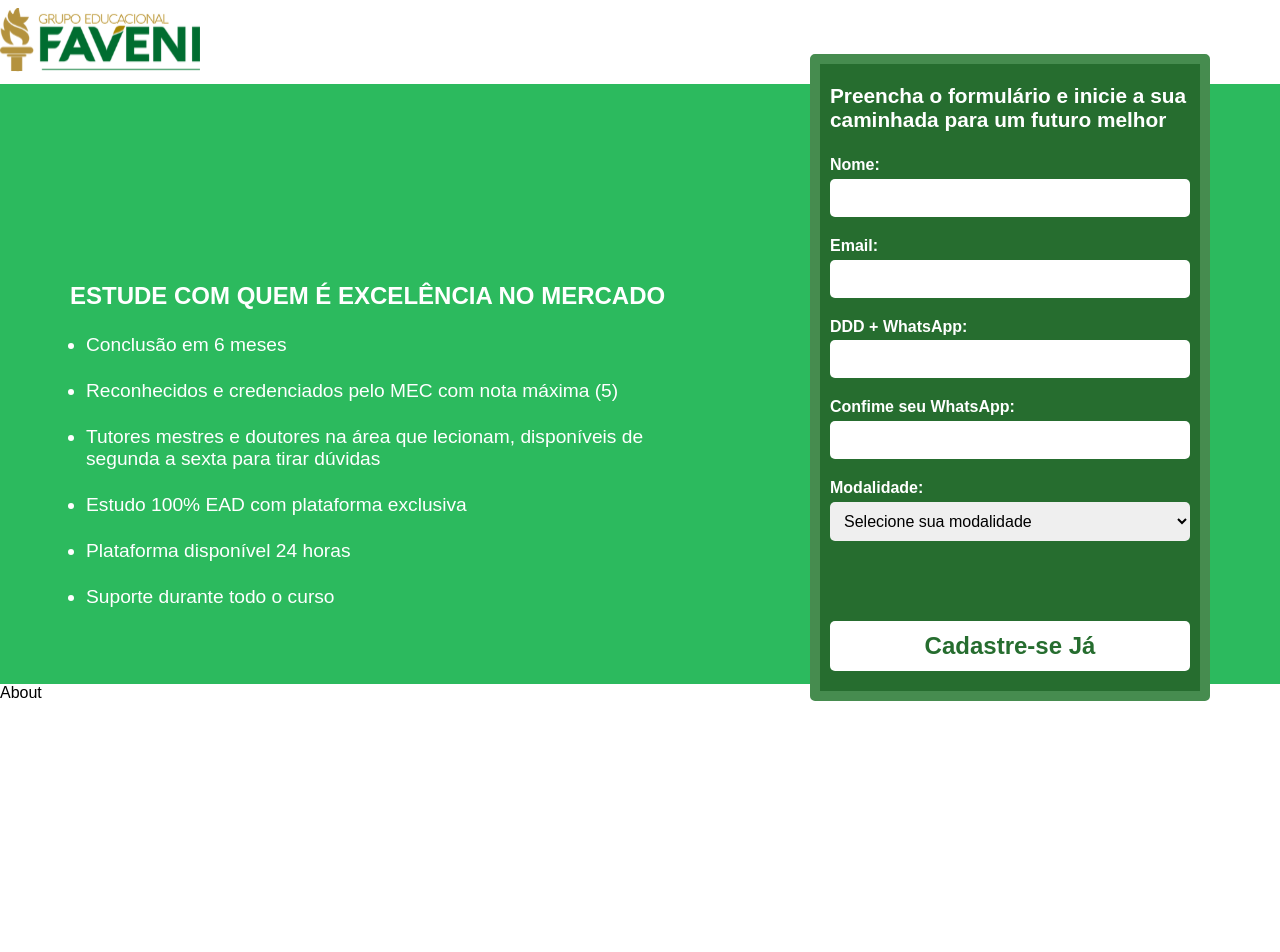
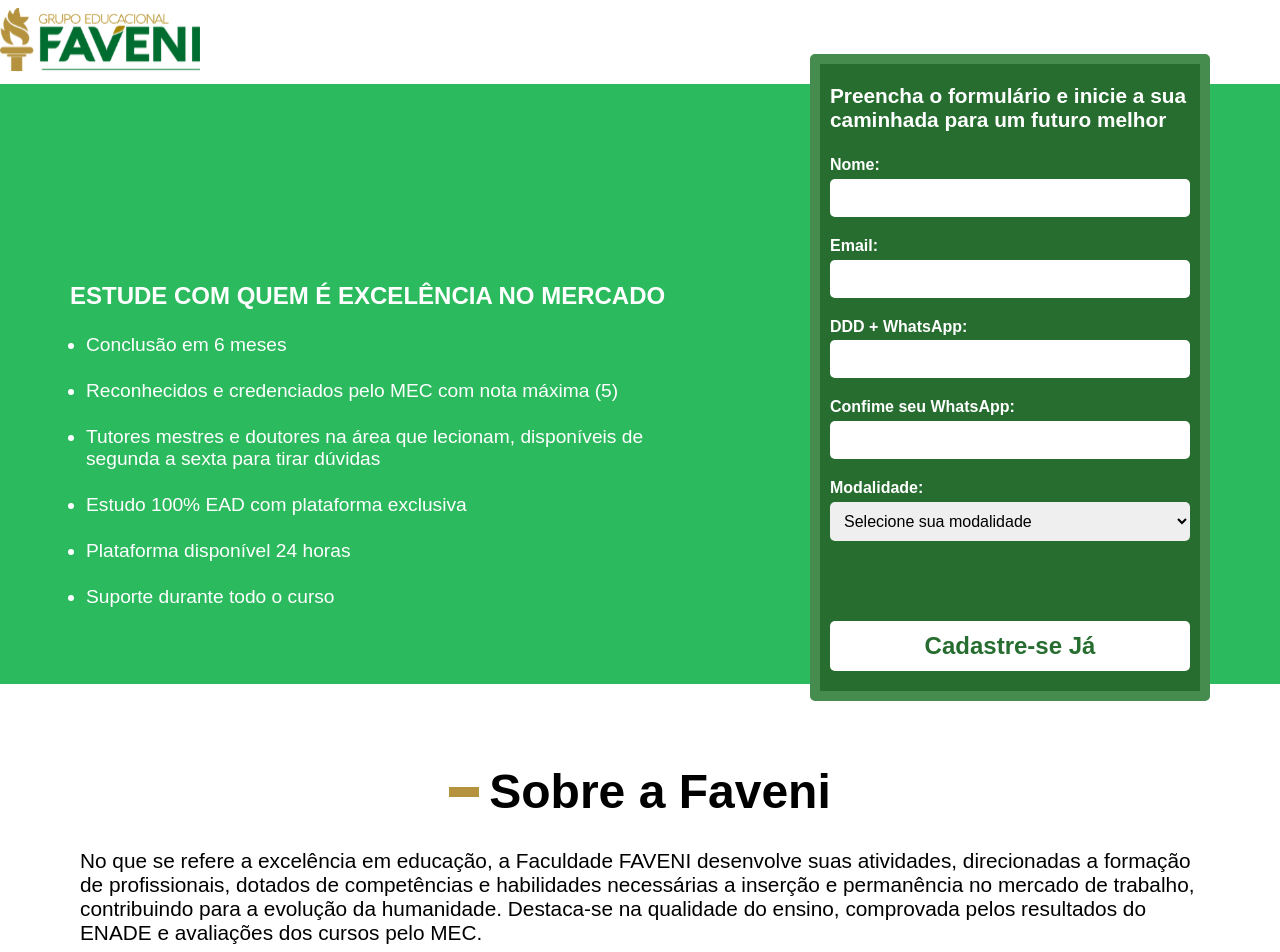
Before and after one commit to Felipe-FBarreto/Grupo-Faveni, a React (Vite) app: page / in a window 1280 px wide. Shown: the top 952 px of the page. Built offline with nearby package versions, Linux system fonts and the light colour scheme.

Commit message:
adicionado section About

```diff
--- a/src/App.tsx
+++ b/src/App.tsx
@@ -2,7 +2,7 @@
 import Form from './components/Form'
 import Header from './components/Header'
 import Info from './components/Info'
-import About from './components/Sobre'
+import About from './components/About'
 import  './GlobalStyles.css'
 function App() {
   return (
--- /dev/null
+++ b/src/components/About/index.tsx
@@ -0,0 +1,15 @@
+import React from 'react'
+import * as C from './styles'
+
+
+
+function About() {
+  return (
+    <C.Container>
+      <C.TitleAbout>Sobre a Faveni</C.TitleAbout>
+      <C.Paragraph>No que se refere a excelência em educação, a Faculdade FAVENI desenvolve suas atividades, direcionadas a formação de profissionais, dotados de competências e habilidades necessárias a inserção e permanência no mercado de trabalho, contribuindo para a evolução da humanidade. Destaca-se na qualidade do ensino, comprovada pelos resultados do ENADE e avaliações dos cursos pelo MEC.</C.Paragraph>
+    </C.Container>
+  )
+}
+
+export default About
--- /dev/null
+++ b/src/components/About/styles.ts
@@ -0,0 +1,30 @@
+import styled from "styled-components";
+
+export const Container = styled.div`
+/* text-align: center; */
+padding: 80px;
+
+`
+
+export const TitleAbout = styled.h1`
+  font-size: 3rem;
+  display: flex;
+  justify-content: center;
+  align-items: center;
+
+
+  &::before{
+    content: "";
+    height:10px;
+    width: 30px;
+    background-color:#b4923e;
+    display: inline-block;
+    margin-right: 10px;
+  }
+`
+
+export const Paragraph = styled.p`
+  font-size:1.3rem;
+  margin-top: 30px;
+
+`
--- a/src/components/Sobre/index.tsx
+++ /dev/null
@@ -1,12 +0,0 @@
-import React from 'react'
-import * as C from './styles'
-
-
-
-function About() {
-  return (
-    <C.Container>About</C.Container>
-  )
-}
-
-export default About
--- a/src/components/Sobre/styles.ts
+++ /dev/null
@@ -1,5 +0,0 @@
-import styled from "styled-components";
-
-export const Container = styled.div`
-  height: 400px;
-`
```
